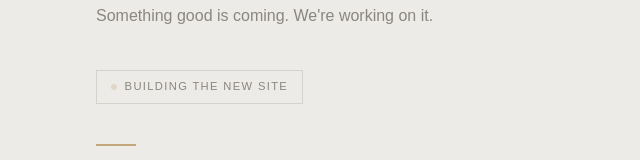
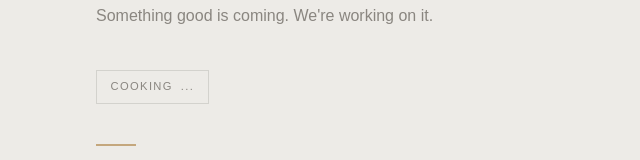
Before and after one commit to snowP26/groovy-nextjs, a Next.js app: page /maintenance in a window 1280 px wide. Shown: the part 436-596 px from the top of the page, without its empty margins (304-944 px from the left). Built offline with nearby package versions, Linux system fonts and the light colour scheme.

Commit message:
feat: change maintenance indicator to blinking cooking...

```diff
--- a/app/globals.css
+++ b/app/globals.css
@@ -3566,19 +3566,13 @@ a {
   margin-bottom: 2.5rem;
 }
 
-@keyframes maintenance-pulse {
+@keyframes maintenance-blink {
   0%, 100% { opacity: 1; }
-  50%       { opacity: 0.25; }
-}
-
-.maintenance-building-dot {
-  display: block;
-  width: 6px;
-  height: 6px;
-  border-radius: 50%;
-  background: var(--color-accent);
-  animation: maintenance-pulse 1.6s ease-in-out infinite;
-  flex-shrink: 0;
+  50%       { opacity: 0; }
+}
+
+.maintenance-building-dots {
+  animation: maintenance-blink 1.2s step-start infinite;
 }
 
 .maintenance-divider {
--- a/app/maintenance/page.tsx
+++ b/app/maintenance/page.tsx
@@ -10,8 +10,7 @@ export default function MaintenancePage() {
                     Something good is coming. We&apos;re working on it.
                 </p>
                 <div className="maintenance-building">
-                    <span className="maintenance-building-dot" aria-hidden="true" />
-                    Building the new site
+                    cooking<span className="maintenance-building-dots" aria-hidden="true">...</span>
                 </div>
                 <div className="maintenance-divider" />
                 <p className="maintenance-contact">
```
